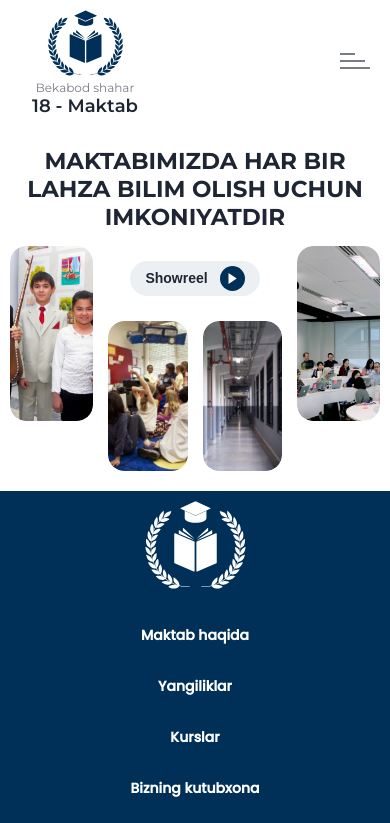
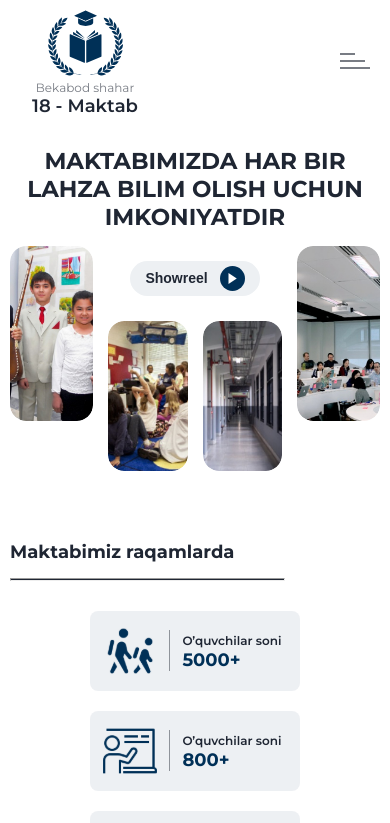
Before and after one commit to IsmoilAbdujalilov/Bekabad-School-18, a React (Vite) app: page / in a window 390 px wide. Shown: the top 823 px of the page. Built offline with nearby package versions, Linux system fonts and the light colour scheme.

Commit message:
feat: Added Responsive codes to School-numbers.scss

```diff
--- a/src/assets/sass/components/_school-numbers.scss
+++ b/src/assets/sass/components/_school-numbers.scss
@@ -1,19 +1,54 @@
 .school-numbers {
   padding: 120px 0px 135px 0px;
+  @include sm {
+    padding: 50px 0;
+  }
   &__titles {
     &-heading {
       margin-bottom: 30px;
       @include headingFonts(#1f2633, 36px, 700, 43.88px, none);
+      @include lg {
+        font-size: 28px;
+      }
+      @include sm {
+        font-size: 22px;
+        margin-bottom: 15px;
+      }
+      @include defaultMediaQuery(400px){
+        font-size: 18px;
+      }
     }
     &-horizontal-rule {
       height: 3px;
-      width: 539px;
+      max-width: 539px;
       margin-bottom: 45px;
       background-color: #1f2633;
+      @include lg {
+        max-width: 450px;
+      }
+      @include sm {
+        max-width: 325px;
+        margin-bottom: 30px;
+      }
+      @include defaultMediaQuery(400px) {
+        max-width: 275px;
+      }
     }
   }
   &__list {
     @include gridLayout(grid, 4, none, center, 40px);
+    @include xl {
+      gap: 20px;
+    }
+    @include defaultMediaQuery(850px) {
+      @include gridLayout(grid, 2, none, center, 20px);
+    }
+    @include defaultMediaQuery(420px) {
+      gap: 5px;
+    }
+    @include defaultMediaQuery(400px) {
+      @include gridLayout(grid, 1, center, center, 20px);
+    }
   }
   &__item {
     padding: 24px;
@@ -30,12 +65,33 @@
     -webkit-transition: box-shadow 300ms linear;
     @include flexLayout(flex, flex-start, center, 24px, row nowrap);
 
+    @include lg {
+      padding: 12px;
+    }
+
     &:hover {
       box-shadow: 0px 4px 9.5px -3px #00000040;
     }
     &-icon {
       width: 76px;
       height: 76px;
+      object-fit: cover;
+      @include defaultMediaQuery(1235px) {
+        width: 56px;
+        height: 56px;
+      }
+      @include xl {
+        width: 46px;
+        height: 46px;
+      }
+      @include lg {
+        width: 36px;
+        height: 36px;
+      }
+      @include defaultMediaQuery(400px) {
+        width: 56px;
+        height: 56px;
+      }
     }
     &-results {
       position: relative;
@@ -51,9 +107,18 @@
     &-title {
       margin-bottom: 5px;
       @include headingFonts(#1f2633, 14px, 600, 17.07px, none);
+      @include defaultMediaQuery(1235px) {
+        font-size: 12px;
+      }
     }
     &-number {
       @include headingFonts(#003057, 32px, 700, 39.01px, none);
+      @include defaultMediaQuery(1235px) {
+        font-size: 25px;
+      }
+      @include lg {
+        font-size: 18px;
+      }
     }
   }
 }
--- a/src/pages/Home.tsx
+++ b/src/pages/Home.tsx
@@ -12,8 +12,8 @@ const Home = () => {
   return (
     <>
       <Hero />
-      {/* <SchoolNumbers />
-      <SchoolInfo />
+      <SchoolNumbers />
+      {/* <SchoolInfo />
       <SchoolNews />
       <SchoolActiveWork />
       <SchoolLibrary />
```
